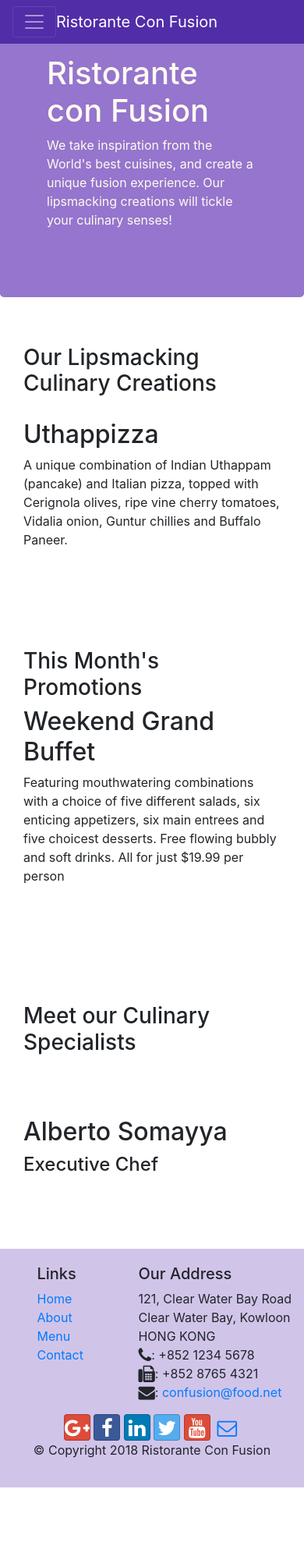
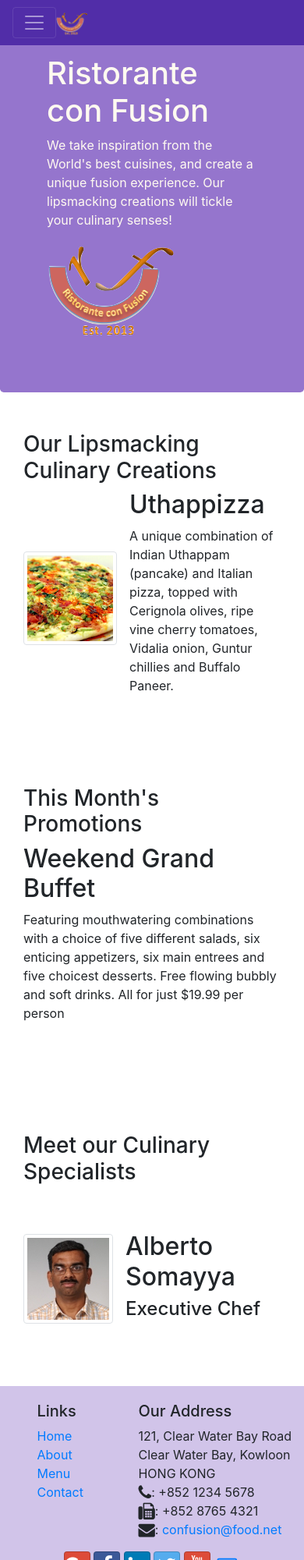
Before and after one commit to ThanujiNanayakkara/Bootstrap-4-Course, a website: page index.html in a window 390 px wide. Shown: the top 2000 px of the page at 78% size. Before the commit the page ends 1907 px from the top, so only its background shows below. Drawn offline with nearby package versions, Linux system fonts and the light colour scheme.

Commit message:
media and images

```diff
--- a/index.html
+++ b/index.html
@@ -21,7 +21,7 @@
         <button class="navbar-toggler" type="button" data-toggle="collapse" data-target="#Navbar">
             <span class="navbar-toggler-icon"></span>
         </button>
-        <a class= "navbar-brand mr-auto" href="#"> Ristorante Con Fusion   </a>
+        <a class= "navbar-brand mr-auto" href="#"> <img src="img/logo.png"  height="30" width="41" > </a>
         <div class="collapse navbar-collapse" id= Navbar>
             <ul class= "navbar-nav mr-auto">
                 <li class="nav-item active"> <a class="nav-link" href ="#"><span class="fa fa-home fa-lg"></span>Home</a></li>
@@ -39,7 +39,8 @@
                     <h1>Ristorante con Fusion</h1>
                     <p>We take inspiration from the World's best cuisines, and create a unique fusion experience. Our lipsmacking creations will tickle your culinary senses!</p>
                 </div>
-                <div class= "col-12 col-sm">
+                <div class="col-12 col-sm align-self-center">
+                    <img src="img/logo.png" class="img-fluid">
                 </div>
             </div>
         </div>
@@ -51,8 +52,14 @@
                 <h3>Our Lipsmacking Culinary Creations</h3>
             </div>
             <div class= "col col-sm order-sm-first col-md">
-                <h2>Uthappizza</h2>
-                <p>A unique combination of Indian Uthappam (pancake) and Italian pizza, topped with Cerignola olives, ripe vine cherry tomatoes, Vidalia onion, Guntur chillies and Buffalo Paneer.</p>
+                <div class="media">
+                    <img class= "d-flex mr-3 img-thumbnail align-self-center" src="img/uthappizza.png" alt="uthappizza">
+                    <div class="media-body">
+                        <h2 class="mt-0">Uthappizza</h2>
+                        <p>A unique combination of Indian Uthappam (pancake) and Italian pizza, topped with Cerignola olives, ripe vine cherry tomatoes, Vidalia onion, Guntur chillies and Buffalo Paneer.</p>
+                    </div>
+                </div>
+
             </div>
         </div>
 
@@ -72,9 +79,14 @@
                 <h3>Meet our Culinary Specialists</h3>
             </div>
             <div class= "col col-sm order-sm-firstt col-md">
-                <h2>Alberto Somayya</h2>
-                <h4>Executive Chef</h4>
-                <p class="d-none d-sm-block">Award winning three-star Michelin chef with wide International experience having worked closely with whos-who in the culinary world, he specializes in creating mouthwatering Indo-Italian fusion experiences. </p>
+                <div class="media">
+                    <img class= "d-flex mr-3 img-thumbnail align-self-center" src="img/alberto.png" alt="alberto">
+                    <div class="media-body">
+                        <h2 class="mt-0">Alberto Somayya</h2>
+                        <h4>Executive Chef</h4>
+                        <p class="d-none d-sm-block">Award winning three-star Michelin chef with wide International experience having worked closely with whos-who in the culinary world, he specializes in creating mouthwatering Indo-Italian fusion experiences. </p> </div>
+                    </div>
+
             </div>
         </div>
     </div>
```
Also changed, not shown: aboutus.html (+3 -2 lines), contactus.html (+3 -2 lines), img/alberto.png (added), img/buffet.png (added), img/logo.png (added), img/uthappizza.png (added), 1 other file.
